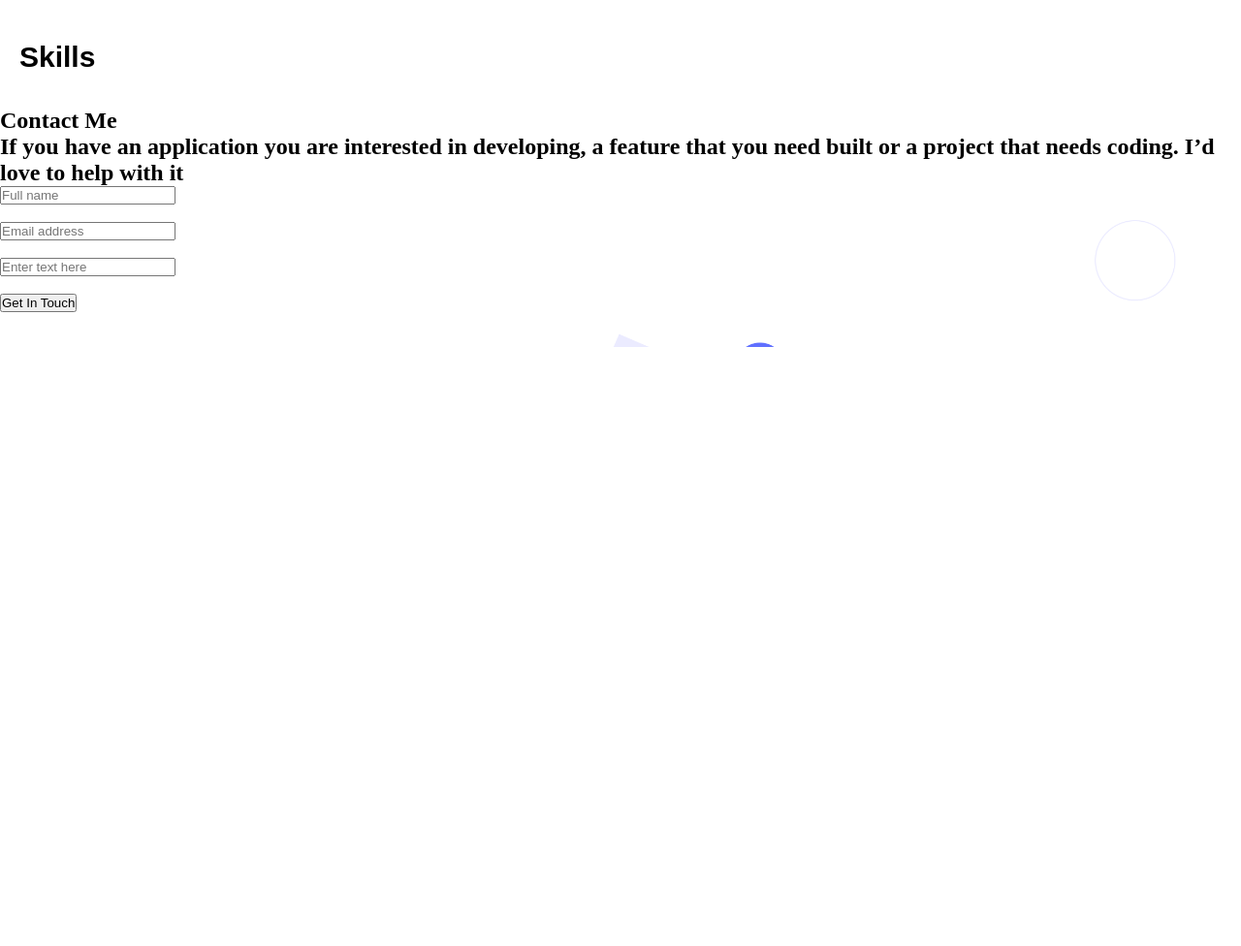
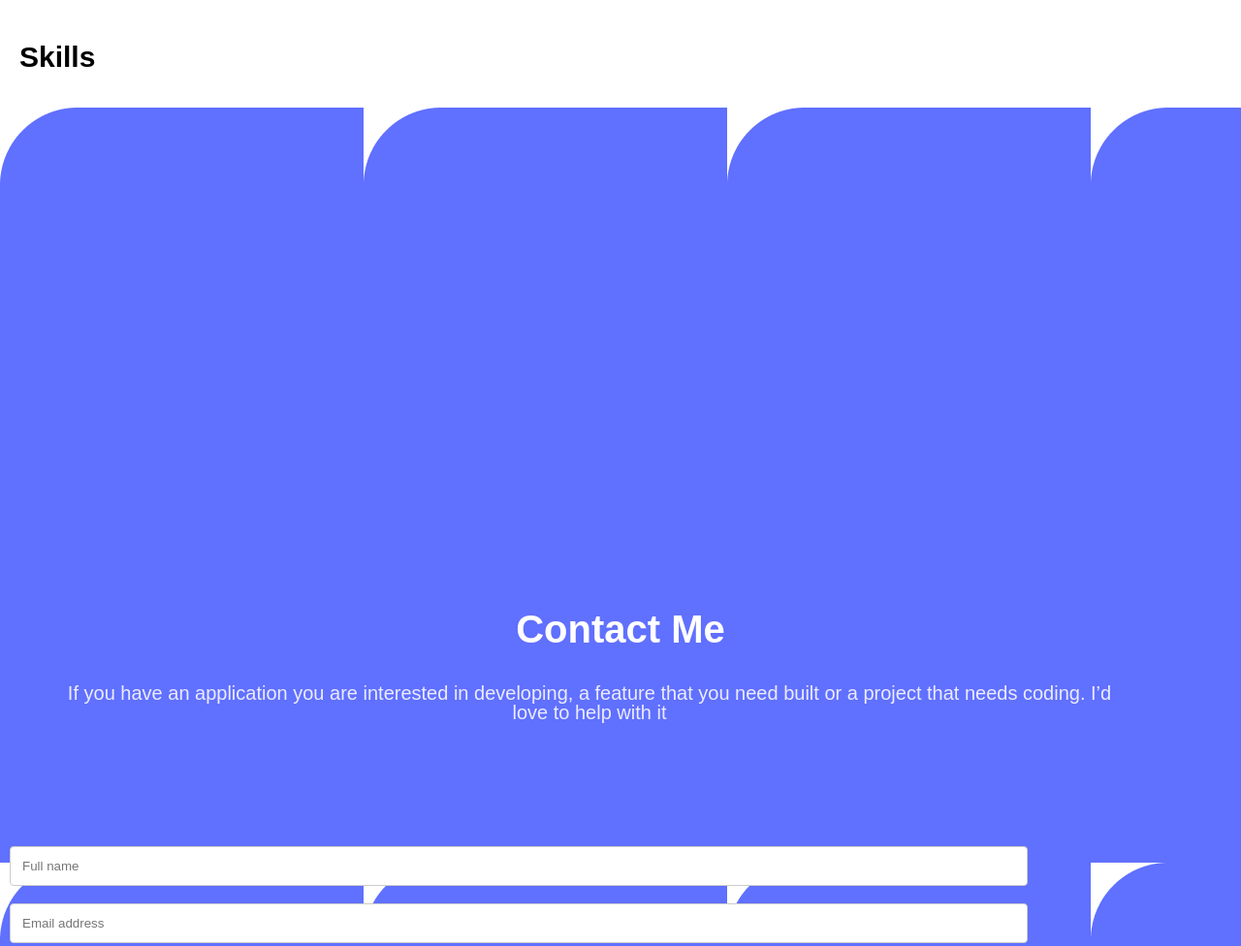
Before and after one commit to Rizwan-learn/Portfolio-Mobile, a website: page index.html in a window 1280 px wide. Shown: the part 4355-5331 px from the top of the page at 97% size. Before the commit the page ends 4713 px from the top, so only its background shows below. Drawn offline with Linux system fonts and the light colour scheme.

Commit message:
update css for changes with contact page

```diff
--- a/styles.css
+++ b/styles.css
@@ -603,3 +603,63 @@ button:active {
   background-color: #2230d2;
   color: white;
 }
+
+
+.contact-form{
+  min-height: 718px;
+  background-image: url("Image/background-Contact-me.png");
+ }
+
+ .title-contact{
+   padding-top: 40%;
+   font-family: 'poppins', sans-serif;
+   font-style: normal;
+   font-weight: bold;
+   font-size: 40px;
+   line-height: 52px;
+   align-items: center;
+   text-align: center;
+   color: #ffffff;
+ }
+
+ .view{
+   padding-top: 30px;
+   font-family: 'poppins', sans-serif;
+   font-style: normal;
+   font-weight: normal;
+   font-size: 20px;
+   line-height: 20px;
+   text-align: center;
+   color: #ebebff;
+   margin-right: 10%;
+   margin-left: 5%;
+   padding-bottom: 10%;
+ }
+
+ input{
+   width: 80%;
+   padding: 12px;
+   border: 1px solid #ccc;
+   border-radius: 4px;
+   resize: vertical;
+   margin-left: 10px;
+ }
+
+ .box{
+   padding-bottom: 50%;
+ }
+
+ .get-in-touch button {
+   font-family: 'poppins', sans-serif;
+   font-style: normal;
+   font-weight: 500;
+   font-size: 17px;
+   line-height: 24px;
+   color: #396df2;
+   background-color: white;
+   width: 130px;
+   height: 50px;
+   border-color: #396df2;
+   border-radius: 8px;
+   margin: 10px;
+ }
```
